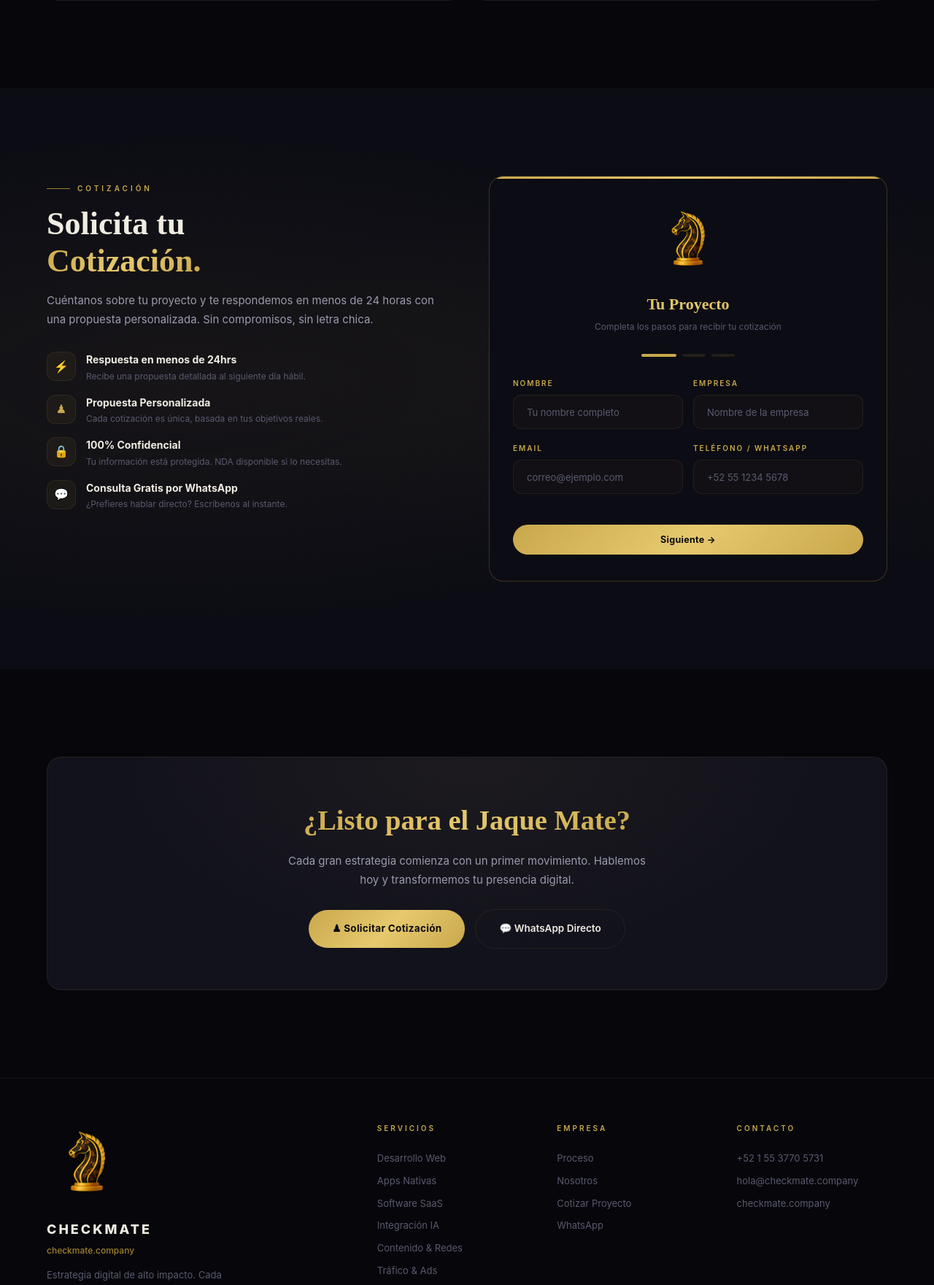
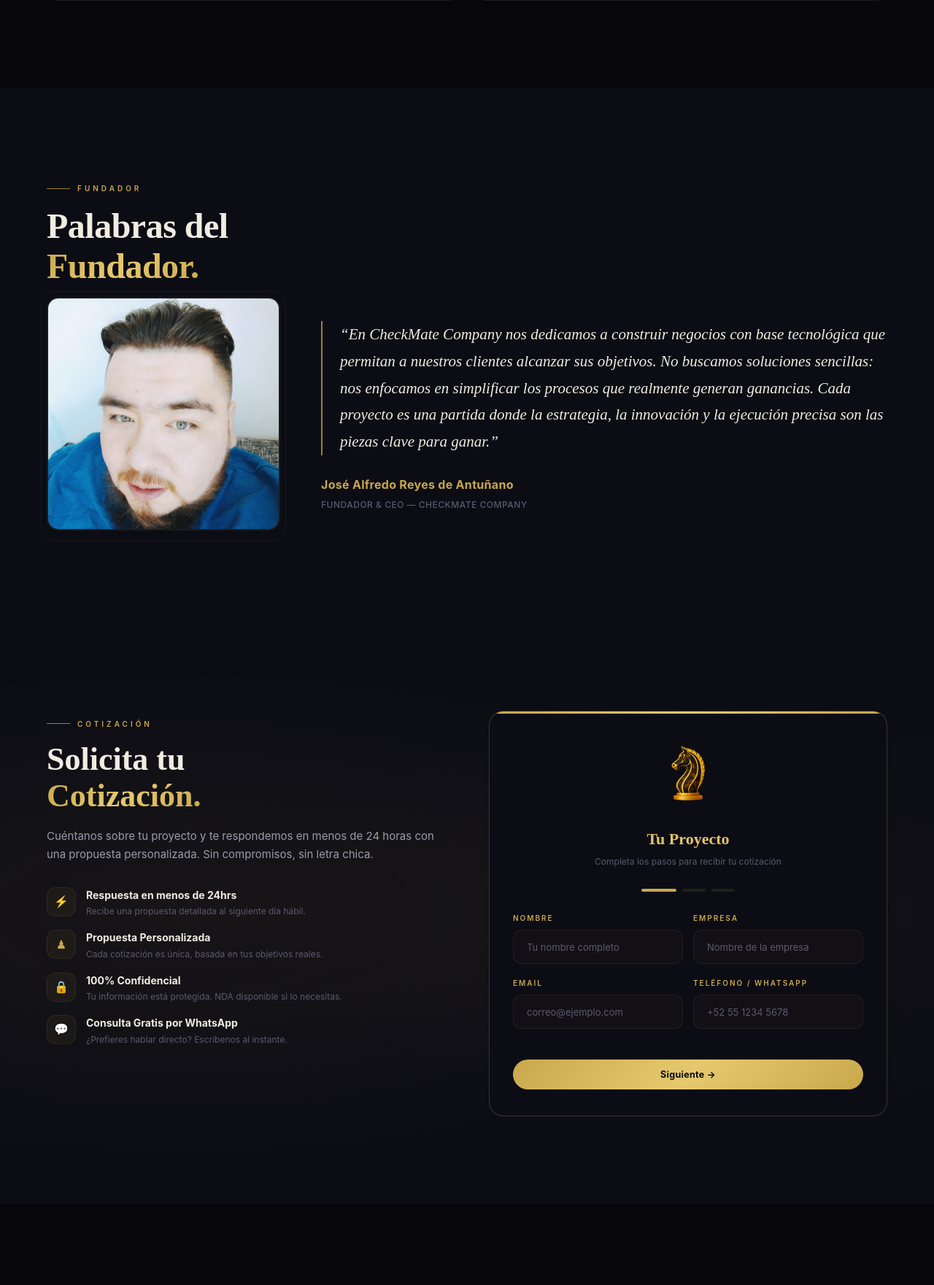
Before and after one commit to alfredo777/checkmatecompany, a Node server app: page / in a window 1280 px wide. Shown: the part 3739-5500 px from the top of the page at 73% size. Run offline with Node 20, Linux system fonts and the light colour scheme; some libraries are stand-ins or nearby versions.

Commit message:
Agregar sección del fundador con foto y mensaje en el index
Se añade una nueva sección "Palabras del Fundador" entre la sección
"¿Por qué Checkmate?" y la sección de cotización, con la foto de
José Alfredo Reyes de Antuñano y un texto mejorado sobre la misión
de CheckMate Company. Incluye estilos responsive para todas las
resoluciones.

Co-Authored-By: Claude Opus 4.6 <noreply@anthropic.com>
Claude-Session: https://claude.ai/code/session_0122H2DqSkuXyZSEYqzdyaih

```diff
--- a/assets/css/main.css
+++ b/assets/css/main.css
@@ -541,6 +541,67 @@ a:hover { color: var(--gold-l); }
 }
 
 /* ════════════════════════════════════════════
+   ██  FOUNDER
+   ════════════════════════════════════════════ */
+.founder-wrap {
+  display: grid;
+  grid-template-columns: 320px 1fr;
+  gap: 56px;
+  align-items: center;
+}
+.founder-photo {
+  position: relative;
+}
+.founder-photo img {
+  width: 100%;
+  border-radius: var(--r);
+  object-fit: cover;
+  aspect-ratio: 1 / 1;
+  border: 2px solid var(--bsub);
+  transition: border-color .35s;
+}
+.founder-photo:hover img {
+  border-color: rgba(201,168,76,.25);
+}
+.founder-photo::after {
+  content: '';
+  position: absolute;
+  inset: -8px;
+  border-radius: calc(var(--r) + 4px);
+  border: 1px solid rgba(201,168,76,.08);
+  pointer-events: none;
+}
+.founder-quote {
+  font-family: 'Playfair Display', serif;
+  font-size: clamp(17px, 2vw, 21px);
+  font-style: italic;
+  color: var(--t1);
+  line-height: 1.75;
+  margin-bottom: 28px;
+  position: relative;
+  padding-left: 24px;
+  border-left: 2px solid var(--gold-d);
+}
+.founder-info {
+  display: flex;
+  flex-direction: column;
+  gap: 4px;
+}
+.founder-name {
+  font-size: 16px;
+  font-weight: 700;
+  color: var(--gold);
+  letter-spacing: .3px;
+}
+.founder-role {
+  font-size: 12px;
+  color: var(--t3);
+  letter-spacing: .5px;
+  text-transform: uppercase;
+  font-weight: 500;
+}
+
+/* ════════════════════════════════════════════
    ██  QUOTE SECTION
    ════════════════════════════════════════════ */
 .quote-section {
@@ -948,6 +1009,7 @@ input[type="range"]::-moz-range-thumb {
   .process-step:nth-child(3) { border-radius: 0 0 0 var(--r); }
   .process-step:last-child { border-radius: 0 0 var(--r) 0; }
   .quote-wrap { grid-template-columns: 1fr; gap: 40px; }
+  .founder-wrap { grid-template-columns: 260px 1fr; gap: 40px; }
   .footer-top { grid-template-columns: 1fr 1fr; }
 }
 
@@ -966,6 +1028,11 @@ input[type="range"]::-moz-range-thumb {
   .process-step:nth-child(3),
   .process-step:last-child { border-radius: var(--r); }
   .why-grid { grid-template-columns: 1fr; }
+  .founder-wrap { grid-template-columns: 1fr; gap: 32px; text-align: center; }
+  .founder-photo img { max-width: 280px; margin: 0 auto; display: block; }
+  .founder-photo::after { display: none; }
+  .founder-quote { border-left: none; padding-left: 0; border-top: 2px solid var(--gold-d); padding-top: 20px; }
+  .founder-info { align-items: center; }
   .form-row { grid-template-columns: 1fr; }
   .hero-stats { gap: 24px; flex-wrap: wrap; }
   .footer-top { grid-template-columns: 1fr; gap: 28px; }
--- a/views/index.hbs
+++ b/views/index.hbs
@@ -243,6 +243,32 @@
         <h4>
 <span>♕</span> Mentalidad ROI</h4>
         <p>Cada peso invertido se trackea. Cada acción se mide. Si algo no genera retorno, pivoteamos inmediatamente. Sin ego, pura data.</p>
+      </div>
+    </div>
+  </div>
+</section>
+
+<!-- ══════════════════════════════════════════════
+     ██  FOUNDER
+     ══════════════════════════════════════════════ -->
+<section class="section-pad" id="fundador" style="background:var(--bg2);">
+  <div class="container">
+    <div class="section-label reveal">Fundador</div>
+    <h2 class="section-title reveal">
+      Palabras del<br><span class="gold-text">Fundador.</span>
+    </h2>
+    <div class="founder-wrap">
+      <div class="founder-photo reveal">
+        <img src="/assets/images/founder.jpg" alt="José Alfredo Reyes de Antuñano — Fundador de CheckMate Company" loading="lazy">
+      </div>
+      <div class="founder-text reveal reveal-d1">
+        <blockquote class="founder-quote">
+          &ldquo;En CheckMate Company nos dedicamos a construir negocios con base tecnológica que permitan a nuestros clientes alcanzar sus objetivos. No buscamos soluciones sencillas: nos enfocamos en simplificar los procesos que realmente generan ganancias. Cada proyecto es una partida donde la estrategia, la innovación y la ejecución precisa son las piezas clave para ganar.&rdquo;
+        </blockquote>
+        <div class="founder-info">
+          <span class="founder-name">José Alfredo Reyes de Antuñano</span>
+          <span class="founder-role">Fundador &amp; CEO — CheckMate Company</span>
+        </div>
       </div>
     </div>
   </div>
```
Also changed, not shown: assets/images/founder.jpg (added).
